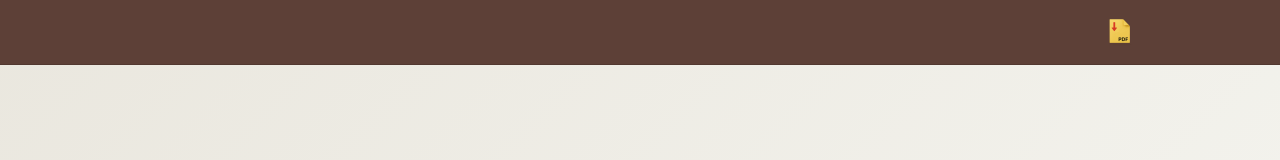
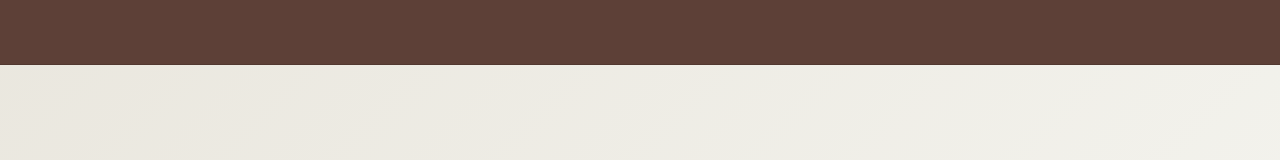
Before and after one commit to WagnerRodrigues181/meu-portfolio, a React (Vite) app: page / in a window 1280 px wide. Shown: the top 160 px of the page. Built offline with nearby package versions, Linux system fonts and the light colour scheme; some icons are missing.

Commit message:
feat: adiciona botões de contato na hero e remove duplicado do header

```diff
--- a/src/components/Header.jsx
+++ b/src/components/Header.jsx
@@ -26,7 +26,6 @@ import CloseIcon from "@mui/icons-material/Close";
 import Brightness4Icon from "@mui/icons-material/Brightness4";
 import Brightness7Icon from "@mui/icons-material/Brightness7";
 import { useLocation } from "react-router-dom";
-import pdfIcon from "../assets/pdf-icon2.webp";
 
 export default function Header({ mode, setMode }) {
   const theme = useTheme();
@@ -57,13 +56,6 @@ export default function Header({ mode, setMode }) {
   const handleWhatsApp = () => {
     window.open("https://wa.me/32999996976", "_blank", "noopener,noreferrer");
     handleCloseMenu();
-  };
-
-  const handleDownloadCV = () => {
-    const link = document.createElement("a");
-    link.href = "/assets/Wagner_Rodrigues_Frontend_Developer.pdf";
-    link.download = "Wagner_Rodrigues_Frontend_Developer.pdf";
-    link.click();
   };
 
   return (
@@ -127,28 +119,6 @@ export default function Header({ mode, setMode }) {
 
             {/* RIGHT */}
             <Box sx={{ display: "flex", alignItems: "center", gap: 1 }}>
-              <Tooltip title="Baixar Currículo" arrow>
-                <IconButton
-                  color="inherit"
-                  disableRipple
-                  disableTouchRipple
-                  onClick={handleDownloadCV}
-                  sx={{
-                    width: 48,
-                    height: 48,
-                    transition: "transform 0.2s ease",
-                    "&:hover": { transform: "scale(1.1)" },
-                  }}
-                >
-                  <Box
-                    component="img"
-                    src={pdfIcon}
-                    alt="CV"
-                    sx={{ width: 32, height: 32 }}
-                  />
-                </IconButton>
-              </Tooltip>
-
               <Tooltip
                 title={mode === "dark" ? "Modo Claro" : "Modo Escuro"}
                 arrow
--- a/src/components/home/HeroSection.jsx
+++ b/src/components/home/HeroSection.jsx
@@ -5,15 +5,34 @@ import {
   Grid,
   Typography,
   Button,
+  IconButton,
+  Tooltip,
   useTheme,
   alpha,
 } from "@mui/material";
 import GitHubIcon from "@mui/icons-material/GitHub";
+import EmailIcon from "@mui/icons-material/Email";
+import WhatsAppIcon from "@mui/icons-material/WhatsApp";
+import DescriptionIcon from "@mui/icons-material/Description";
 import { fadeInUp, floatAnimation } from "../../styles/animations";
 import profilepic from "../../assets/profilepic3.png";
 
 export default function HeroSection() {
   const theme = useTheme();
+
+  const miniButtonSx = (hoverColor) => ({
+    width: 44,
+    height: 44,
+    color: theme.palette.text.secondary,
+    border: `1px solid ${alpha(theme.palette.divider, 0.3)}`,
+    transition: "all 0.25s ease",
+    "&:hover": {
+      color: "#fff",
+      bgcolor: hoverColor,
+      borderColor: hoverColor,
+      transform: "translateY(-3px)",
+    },
+  });
 
   return (
     <Box
@@ -119,6 +138,7 @@ export default function HeroSection() {
                   gap: 2,
                   flexWrap: "wrap",
                   pt: 2,
+                  alignItems: "center",
                   justifyContent: { xs: "center", md: "flex-start" },
                 }}
               >
@@ -150,6 +170,38 @@ export default function HeroSection() {
                 >
                   Entre em Contato
                 </Button>
+
+                {/* Mini contact buttons */}
+                <Box sx={{ display: "flex", gap: 1, ml: { xs: 0, md: 1 } }}>
+                  <Tooltip title="Enviar e-mail">
+                    <IconButton
+                      href="mailto:rodrigueswagner181@gmail.com"
+                      sx={miniButtonSx(theme.palette.primary.main)}
+                    >
+                      <EmailIcon fontSize="small" />
+                    </IconButton>
+                  </Tooltip>
+
+                  <Tooltip title="WhatsApp">
+                    <IconButton
+                      href="https://api.whatsapp.com/send?phone=5532999996976"
+                      target="_blank"
+                      sx={miniButtonSx(theme.palette.success.main)}
+                    >
+                      <WhatsAppIcon fontSize="small" />
+                    </IconButton>
+                  </Tooltip>
+
+                  <Tooltip title="Baixar currículo (PDF)">
+                    <IconButton
+                      href="/assets/Wagner_Rodrigues_Frontend_Developer.pdf"
+                      download
+                      sx={miniButtonSx(theme.palette.secondary.main)}
+                    >
+                      <DescriptionIcon fontSize="small" />
+                    </IconButton>
+                  </Tooltip>
+                </Box>
               </Box>
             </Box>
           </Grid>
```
Also changed, not shown: 1 other file (tests, documents, lock files or other folders).
